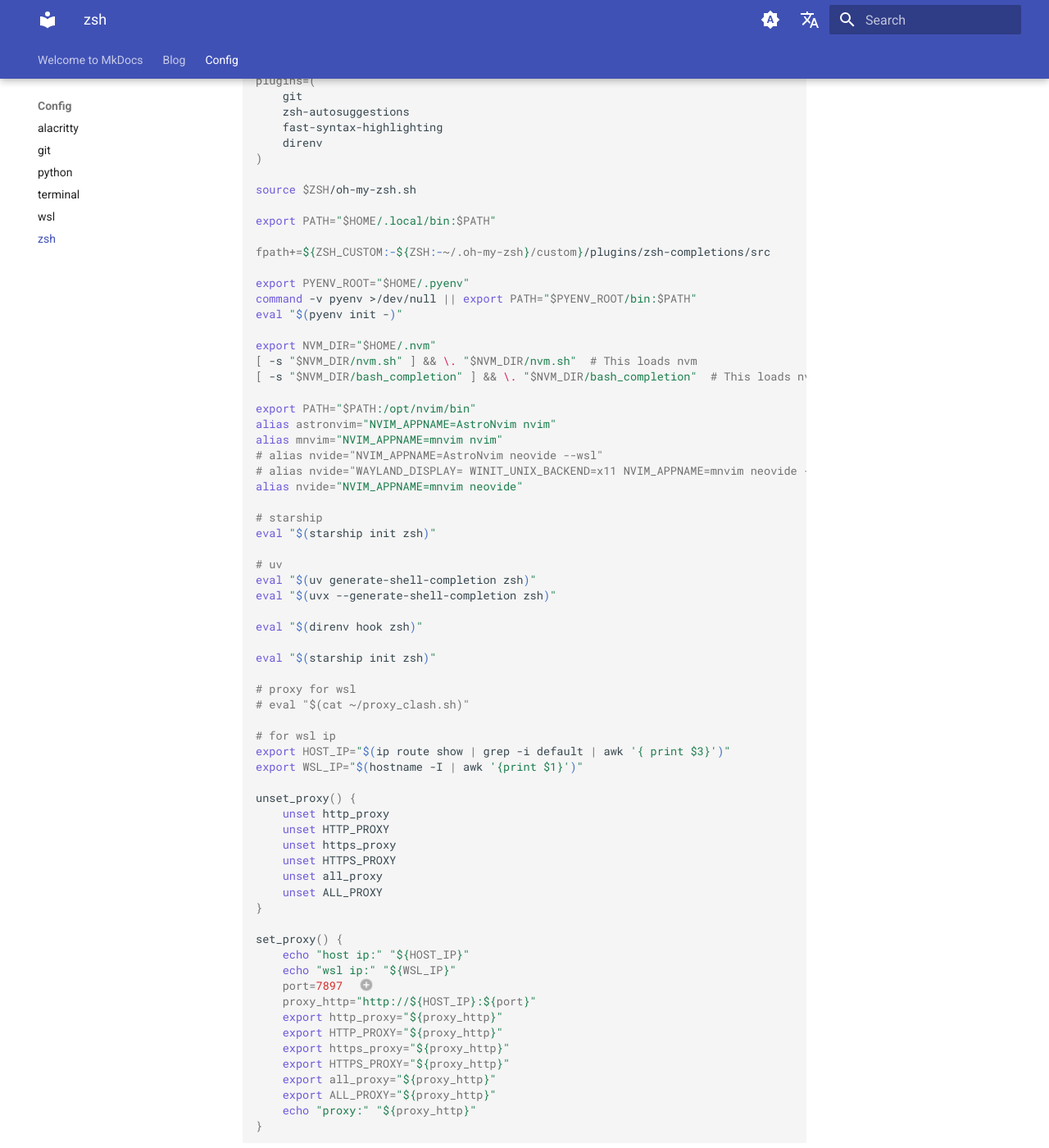
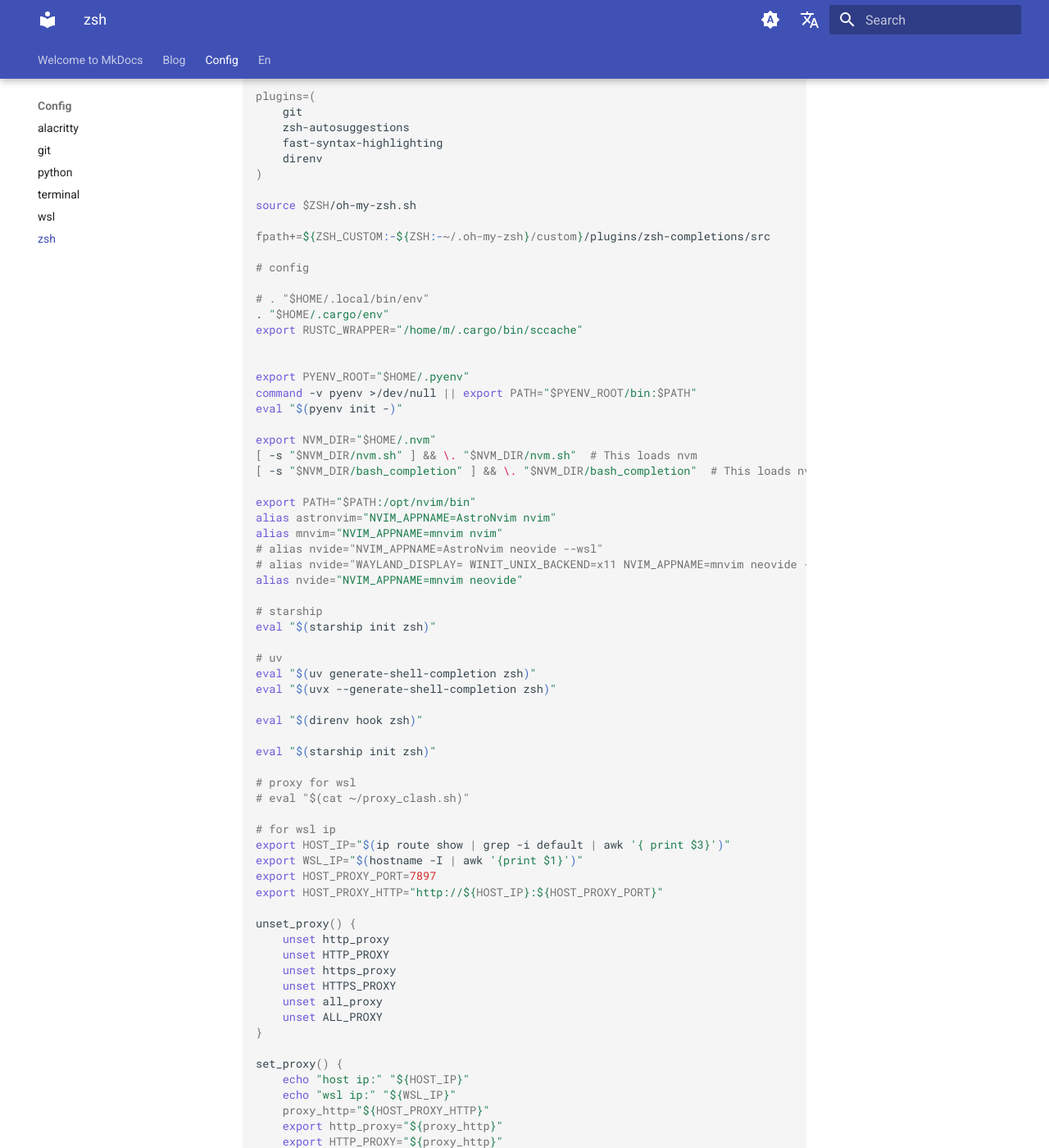
Before and after one commit to yaomengsi/blog, an MkDocs documentation site: the page built from docs/config/zsh.md, in a window 1280 px wide and 1400 px high, scrolled down 491 px. Shown: the whole window at 82% size. Built offline with MkDocs 1.6.1 and Material for MkDocs 9.7.7, drawn with Linux system fonts in a browser that asks for light colours; comment, search, counter and statistics services are not loaded; some of the changed text lies outside the part shown.

Commit message:
update zshrc

````diff
--- a/docs/config/zsh.md
+++ b/docs/config/zsh.md
@@ -7,6 +7,7 @@
 ```bash title="~/.zshrc"
 # If you come from bash you might have to change your $PATH.
 # export PATH=$HOME/bin:/usr/local/bin:$PATH
+export PATH="$HOME/.local/bin:$PATH"
 
 # Path to your oh-my-zsh installation.
 export ZSH="$HOME/.oh-my-zsh"
@@ -22,9 +23,14 @@ plugins=(
 
 source $ZSH/oh-my-zsh.sh
 
-export PATH="$HOME/.local/bin:$PATH"
+fpath+=${ZSH_CUSTOM:-${ZSH:-~/.oh-my-zsh}/custom}/plugins/zsh-completions/src
 
-fpath+=${ZSH_CUSTOM:-${ZSH:-~/.oh-my-zsh}/custom}/plugins/zsh-completions/src
+# config
+
+# . "$HOME/.local/bin/env"
+. "$HOME/.cargo/env"
+export RUSTC_WRAPPER="/home/m/.cargo/bin/sccache"
+
 
 export PYENV_ROOT="$HOME/.pyenv"
 command -v pyenv >/dev/null || export PATH="$PYENV_ROOT/bin:$PATH"
@@ -58,6 +64,8 @@ eval "$(starship init zsh)"
 # for wsl ip
 export HOST_IP="$(ip route show | grep -i default | awk '{ print $3}')"
 export WSL_IP="$(hostname -I | awk '{print $1}')"
+export HOST_PROXY_PORT=7897
+export HOST_PROXY_HTTP="http://${HOST_IP}:${HOST_PROXY_PORT}"
 
 unset_proxy() {
     unset http_proxy
@@ -71,8 +79,7 @@ unset_proxy() {
 set_proxy() {
     echo "host ip:" "${HOST_IP}"
     echo "wsl ip:" "${WSL_IP}"
-    port=7897  # (1)!
-    proxy_http="http://${HOST_IP}:${port}"
+    proxy_http="${HOST_PROXY_HTTP}"
     export http_proxy="${proxy_http}"
     export HTTP_PROXY="${proxy_http}"
     export https_proxy="${proxy_http}"
@@ -82,6 +89,8 @@ set_proxy() {
     echo "proxy:" "${proxy_http}"
 }
 
+export PATH=$PATH:/usr/local/go/bin
+
 ```
 
 1. proxy port
--- /dev/null
+++ b/docs/en/index.md
@@ -0,0 +1,3 @@
+# en
+
+test en
````
Also changed, not shown: docs/index.md (+4 -0 lines), mkdocs.yml (line endings or trailing spaces).
